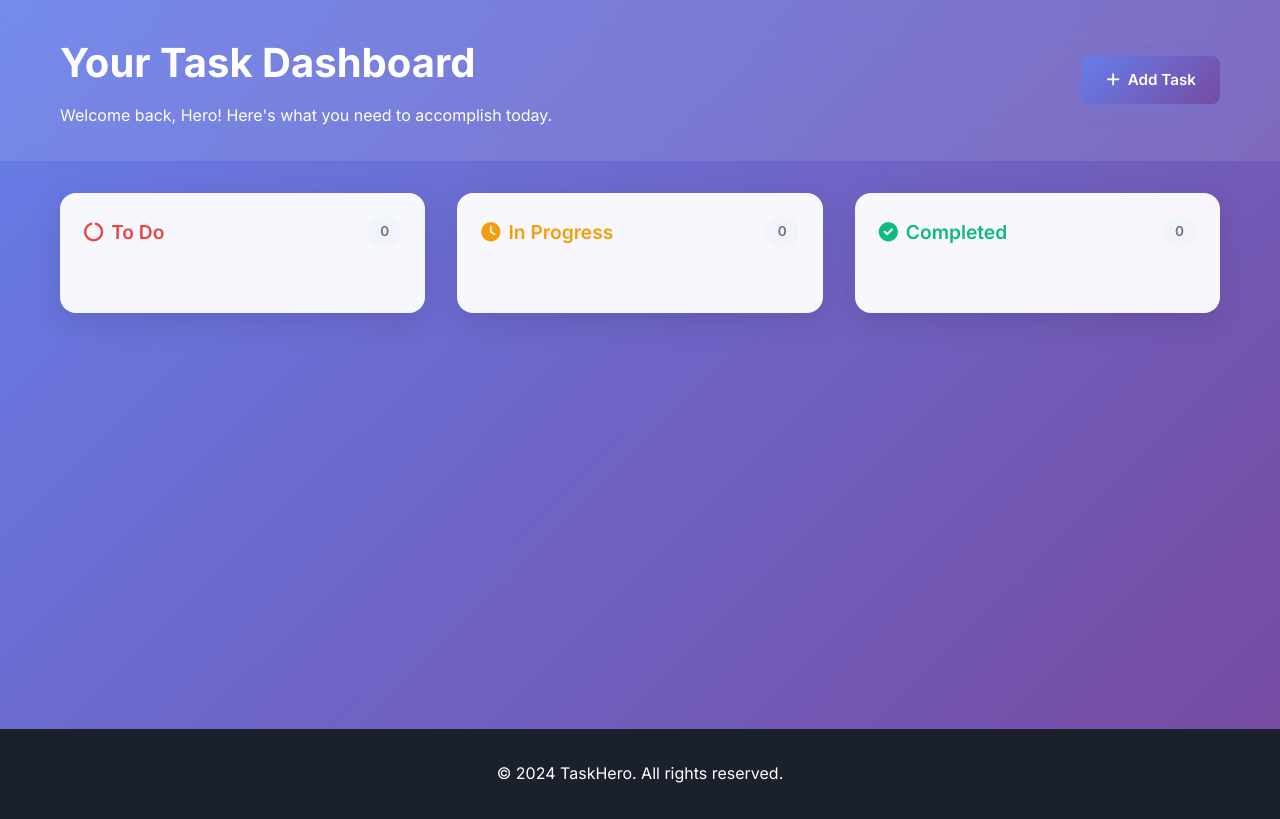
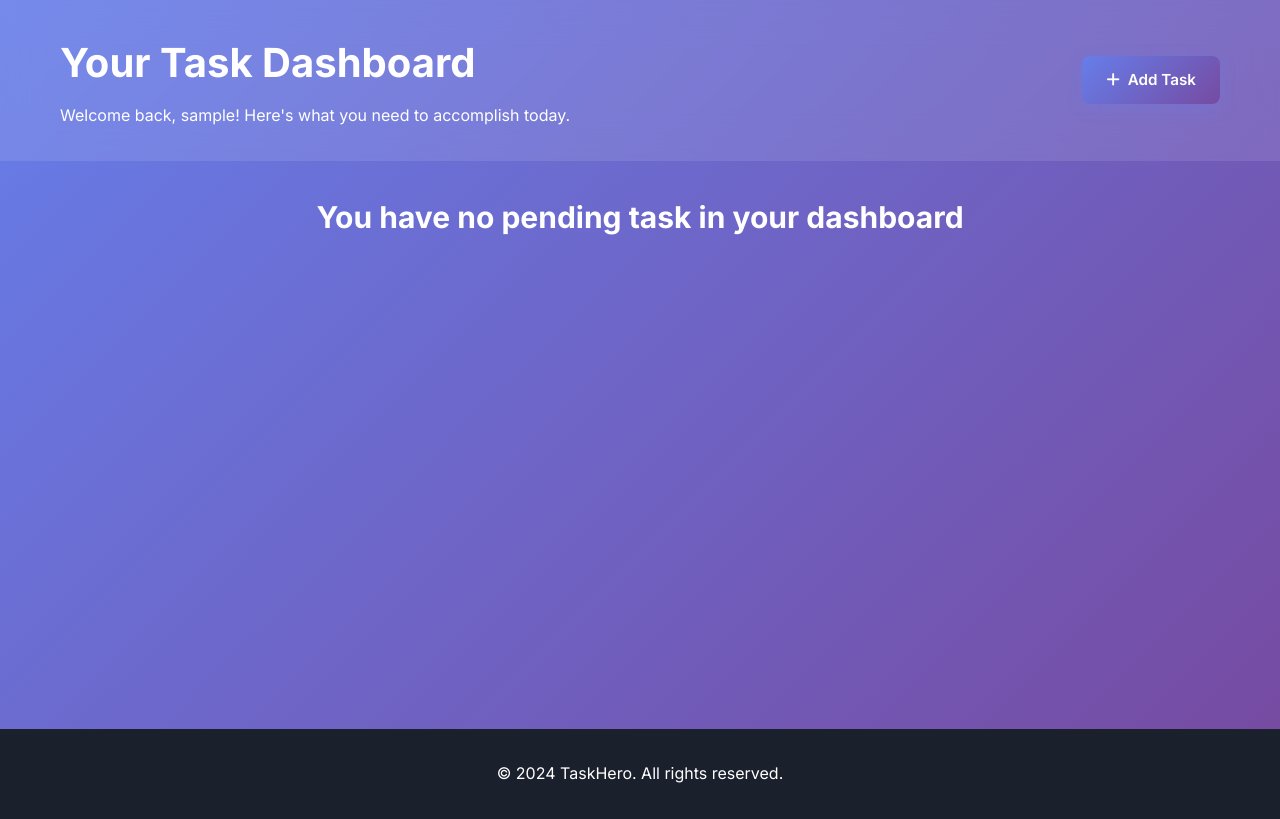
Before and after one commit to Emma-ship-it/Task_manager, a Django app: page /dashboard/ in a window 1280 px wide. Shown: the part 71-890 px from the top of the page. Run offline with Django 5.2, Linux system fonts and the light colour scheme; the visitor is signed in with stand-in values (Sample User, id 1); data that the repository does not hold is empty.

Commit message:
Finishing touches

```diff
--- a/Users/views.py
+++ b/Users/views.py
@@ -10,6 +10,6 @@ def signup(request):
         sign_up_form = CustomUserCreationForm(request.POST)
         if sign_up_form.is_valid():
             sign_up_form.save()
-            # messages.success("Account created successfully")
+            messages.success(request,"Account created successfully")
             return redirect('users:login')
     return render(request,'Users/signup.html',{'form':sign_up_form})
--- a/config/settings.py
+++ b/config/settings.py
@@ -129,5 +129,5 @@ MEDIA_ROOT = BASE_DIR/'media'
 DEFAULT_AUTO_FIELD = 'django.db.models.BigAutoField'
 
 LOGIN_URL = 'users:login'
-LOGIN_REDIRECT_URL = 'task:home'
+LOGIN_REDIRECT_URL = 'task:dashboard'
 LOGOUT_REDIRECT_URL = 'task:home'
--- a/static/js/main.js
+++ b/static/js/main.js
@@ -202,4 +202,71 @@ document.addEventListener('DOMContentLoaded', function() {
     });
 });
 
+
+window.BookReview = {
+    showError: function(message) {
+        // This can be called from Django templates to show errors
+        const errorDiv = document.createElement('div');
+        errorDiv.className = 'error-message fade-in';
+        errorDiv.style.cssText = `
+            position: fixed;
+            top: 100px;
+            right: 20px;
+            background: #fee2e2;
+            color: #dc2626;
+            padding: 1rem 1.5rem;
+            border-radius: 0.5rem;
+            border: 1px solid #fecaca;
+            z-index: 9999;
+            box-shadow: 0 10px 25px rgba(0,0,0,0.1);
+        `;
+        errorDiv.textContent = message;
+        document.body.appendChild(errorDiv);
+
+        setTimeout(() => {
+            if (errorDiv.parentNode) {
+                errorDiv.remove();
+            }
+        }, 5000);
+    },
+
+    showSuccess: function(message) {
+        // This can be called from Django templates to show success messages
+        const successDiv = document.createElement('div');
+        successDiv.className = 'success-message fade-in';
+        successDiv.style.cssText = `
+            position: fixed;
+            top: 100px;
+            right: 20px;
+            background: #dcfce7;
+            color: #166534;
+            padding: 1rem 1.5rem;
+            border-radius: 0.5rem;
+            border: 1px solid #bbf7d0;
+            z-index: 9999;
+            box-shadow: 0 10px 25px rgba(0,0,0,0.1);
+        `;
+        successDiv.textContent = message;
+        document.body.appendChild(successDiv);
+
+        setTimeout(() => {
+            if (successDiv.parentNode) {
+                successDiv.remove();
+            }
+        }, 5000);
+    }
+};
+
+
+
+
+
+
+
+
+
+
+
+
+
 console.log('TaskHero JavaScript loaded successfully!');
--- a/task/models.py
+++ b/task/models.py
@@ -26,5 +26,5 @@ class Tasks(models.Model):
     added_by = models.ForeignKey(User, on_delete= models.CASCADE)
 
     def due(self):
-        today= timezone.now()
+        today= timezone.now().date()
         return today > self.due_date
--- a/task/views.py
+++ b/task/views.py
@@ -14,7 +14,7 @@ def dashboard(request):
     to_do = tasks.filter(category = Category.TO_DO)
     progress = tasks.filter(category = Category.Progress)
     complete = tasks.filter(category = Category.Completed)
-    return render(request,'task/dashboard.html',{"TODO":to_do,'progress':progress,'complete': complete})
+    return render(request,'task/dashboard.html',{"TODO":to_do,'progress':progress,'complete': complete,'task':tasks})
 
 
 def task_detail(request, task_id):
--- a/templates/task/dashboard.html
+++ b/templates/task/dashboard.html
@@ -9,7 +9,7 @@
         <div class="container">
             <div class="dashboard-title">
                 <h1>Your Task Dashboard</h1>
-                <p>Welcome back, Hero! Here's what you need to accomplish today.</p>
+                <p>Welcome back, {{ request.user }}! Here's what you need to accomplish today.</p>
             </div>
             <a href="{% url 'task:add' %}" class="btn btn-primary">
                 <i class="fas fa-plus"></i>
@@ -19,10 +19,12 @@
     </div>
 
     <div class="dashboard-content">
+       {% if task %}
        <div class="container">
         <div class="kanban-board">
             <!-- To Do Column -->
-                <div class="kanban-column">
+            {% if TODO %}
+                    <div class="kanban-column slide-in">
                         <div class="column-header todo-header">
                             <h3><i class="fas fa-circle-notch"></i> To Do</h3>
                             <span class="task-count">{{ TODO.count }}</span>
@@ -53,47 +55,14 @@
 
                         {% endfor %}
 
-{% comment %}
-
-                        <div class="task-card overdue" >
-                            <div class="task-priority medium"></div>
-                            <div class="overdue-tag">OVERDUE</div>
-                            <h4>Update website content</h4>
-                            <p class="task-due">Due: Dec 10, 2024</p>
-                            <div class="task-meta">
-                                <span class="priority-badge medium">Medium Priority</span>
-                                <div class="task-actions">
-                                    <a href="#" class="btn-icon" title="Edit">
-                                        <i class="fas fa-edit"></i>
-                                    </a>
-                                    <button class="btn-icon delete-btn" title="Delete" onclick="event.stopPropagation(); confirmDelete(2)">
-                                        <i class="fas fa-trash"></i>
-                                    </button>
                         </div>
                     </div>
-                        </div>
+            {% endif %}
 
-                        <div class="task-card">
-                            <div class="task-priority low"></div>
-                            <h4>Review quarterly reports</h4>
-                            <p class="task-due">Due: Dec 20, 2024</p>
-                            <div class="task-meta">
-                                <span class="priority-badge low">Low Priority</span>
-                                <div class="task-actions">
-                                    <a href="#" class="btn-icon" title="Edit">
-                                        <i class="fas fa-edit"></i>
-                                    </a>
-                                    <button class="btn-icon delete-btn" title="Delete" onclick="event.stopPropagation(); confirmDelete(3)">
-                                        <i class="fas fa-trash"></i>
-                                    </button>
-                                </div>
-                            </div>
-                        </div>  {% endcomment %}
-                    </div>
-                </div>
 
             <!-- In Progress Column -->
-                <div class="kanban-column">
+            {% if progress %}
+                    <div class="kanban-column slide-in">
                         <div class="column-header progress-header">
                             <h3><i class="fas fa-clock"></i> In Progress</h3>
                             <span class="task-count">{{ progress.count }}</span>
@@ -122,29 +91,17 @@
                                 </a>
 
                             {% endfor %}
+                        </div>
+                    </div>
+            {% endif %}
 
 
-                        {% comment %} <div class="task-card">
-                            <div class="task-priority medium"></div>
-                            <h4>Client presentation prep</h4>
-                            <p class="task-due">Due: Dec 16, 2024</p>
-                            <div class="task-meta">
-                                <span class="priority-badge medium">Medium Priority</span>
-                                <div class="task-actions">
-                                    <a  class="btn-icon" title="Edit">
-                                        <i class="fas fa-edit"></i>
-                                    </a>
-                                    <button class="btn-icon delete-btn" title="Delete" onclick="event.stopPropagation(); confirmDelete(5)">
-                                        <i class="fas fa-trash"></i>
-                                    </button>
-                                </div>
-                            </div>
-                        </div> {% endcomment %}
-                    </div>
-                </div>
+
+
 
             <!-- Completed Column -->
-                <div class="kanban-column">
+            {% if complete %}
+            <div class="kanban-column slide-in">
                 <div class="column-header completed-header">
                     <h3><i class="fas fa-check-circle"></i> Completed</h3>
                     <span class="task-count">{{ complete.count  }}</span>
@@ -173,27 +130,16 @@
 
                     {% endfor %}
 
-{% comment %}
-                        <div class="task-card completed" >
-                            <div class="task-priority medium"></div>
-                            <h4>Database backup</h4>
-                            <p class="task-due">Completed: Dec 11, 2024</p>
-                            <div class="task-meta">
-                                <span class="priority-badge medium">Medium Priority</span>
-                                <div class="task-actions">
-                                    <a href="#" class="btn-icon" title="Edit">
-                                        <i class="fas fa-edit"></i>
-                                    </a>
-                                    <button class="btn-icon delete-btn" title="Delete" onclick="event.stopPropagation(); confirmDelete(7)">
-                                        <i class="fas fa-trash"></i>
-                                    </button>
+
                 </div>
             </div>
-                        </div> {% endcomment %}
+            {% endif %}
+
         </div>
     </div>
-            </div>
-        </div>
+       {% else %}
+         <div style ="color:white; margin:auto; display:flex; justify-content:center; font-size:30px; font-weight:bold">You have no pending task in your dashboard</div>
+       {% endif %}
     </div>
 </div>
 
--- a/templates/task/task_detail.html
+++ b/templates/task/task_detail.html
@@ -14,7 +14,7 @@
                     Edit Task
                 </a>
                 <button class="btn btn-danger">
-                    <a href="{% url  'task:confirm' task.id %}" style="text-decoration:none">
+                    <a href="{% url  'task:confirm' task.id %}" style="text-decoration:none; color:white">
                         <i class="fas fa-trash"></i>
                         Delete Task</a>
 
```
Also changed, not shown: static/css/styles.css (+57 -0 lines), static/images/empty-folder.jpg (added). Lines whose indentation alone changed are shown as unchanged.
